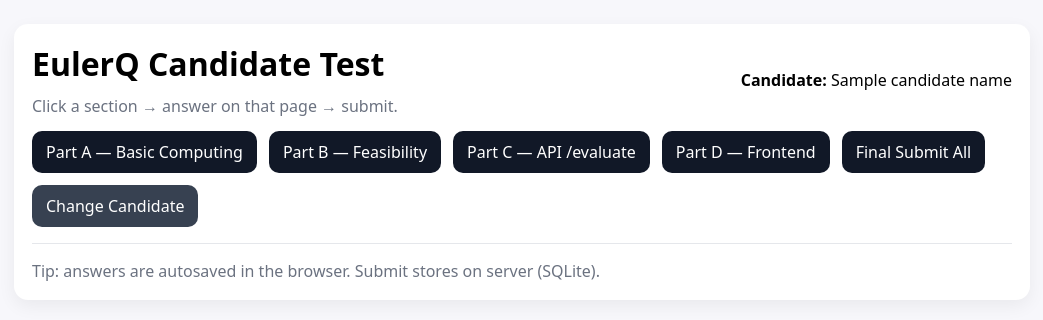
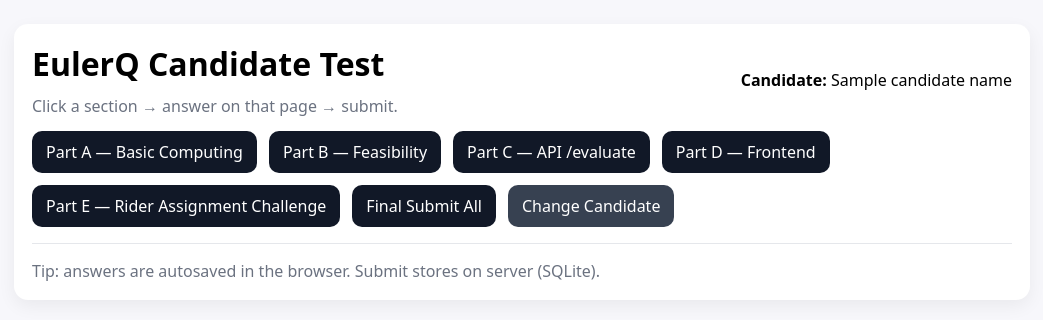
Before and after one commit to Maru1209/EulerQ-candidate-test, a FastAPI app: template templates/index.html in a window 1280 px wide. Shown: the top 320 px of the page, without its empty margins (10-1053 px from the left). Run offline with FastAPI, Linux system fonts and the light colour scheme; the template is opened without the code that fills it: most values are stand-ins (such as "Sample title", 1, 10 or a date in 2020).

Commit message:
Update index.html

```diff
--- a/templates/index.html
+++ b/templates/index.html
@@ -24,6 +24,7 @@
       <a class="btn" href="/part/b">Part B — Feasibility</a>
       <a class="btn" href="/part/c">Part C — API /evaluate</a>
       <a class="btn" href="/part/d">Part D — Frontend</a>
+      <a class="btn" href="/part/e">Part E — Rider Assignment Challenge</a>
       <a class="btn" href="/finalize">Final Submit All</a>
       <a class="btn secondary" href="/change-candidate">Change Candidate</a>
     </div>
```
